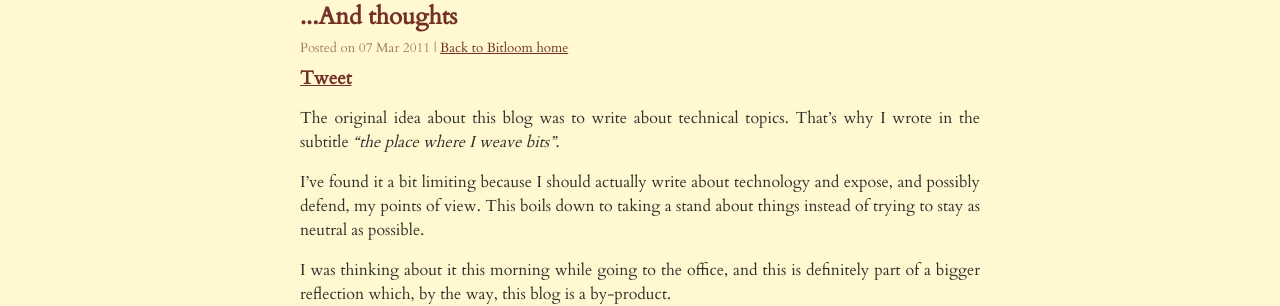
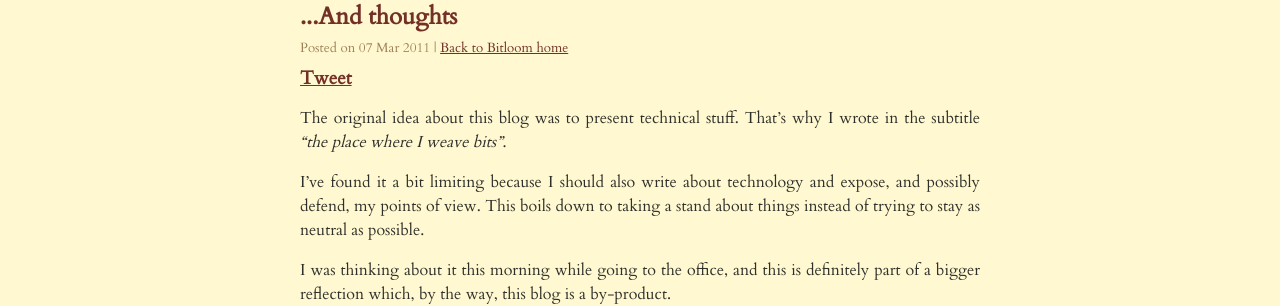
Before and after one commit to fmancinelli/fmancinelli.github.com, a Jekyll site: the page built from _posts/2011-03-07-And_thoughts.markdown, in a window 1280 px wide. Shown: the part 124-430 px from the top of the page. Built offline with Jekyll 4.4.1, drawn with Linux system fonts in a browser that asks for light colours; comment, search, counter and statistics services are not loaded.

Commit message:
Small rephrasing.

```diff
--- a/_posts/2011-03-07-And_thoughts.markdown
+++ b/_posts/2011-03-07-And_thoughts.markdown
@@ -3,9 +3,9 @@ layout: post
 title: ...And thoughts
 ---
 
-The original idea about this blog was to write about technical topics. That's why I wrote in the subtitle *"the place where I weave bits"*.
+The original idea about this blog was to present technical stuff. That's why I wrote in the subtitle *"the place where I weave bits"*.
 
-I've found it a bit limiting because I should actually write about technology and expose, and possibly defend, my points of view. This boils down to taking a stand about things instead of trying to stay as neutral as possible.
+I've found it a bit limiting because I should also write about technology and expose, and possibly defend, my points of view. This boils down to taking a stand about things instead of trying to stay as neutral as possible.
 
 I was thinking about it this morning while going to the office, and this is definitely part of a bigger reflection which, by the way, this blog is a by-product.
 
```
